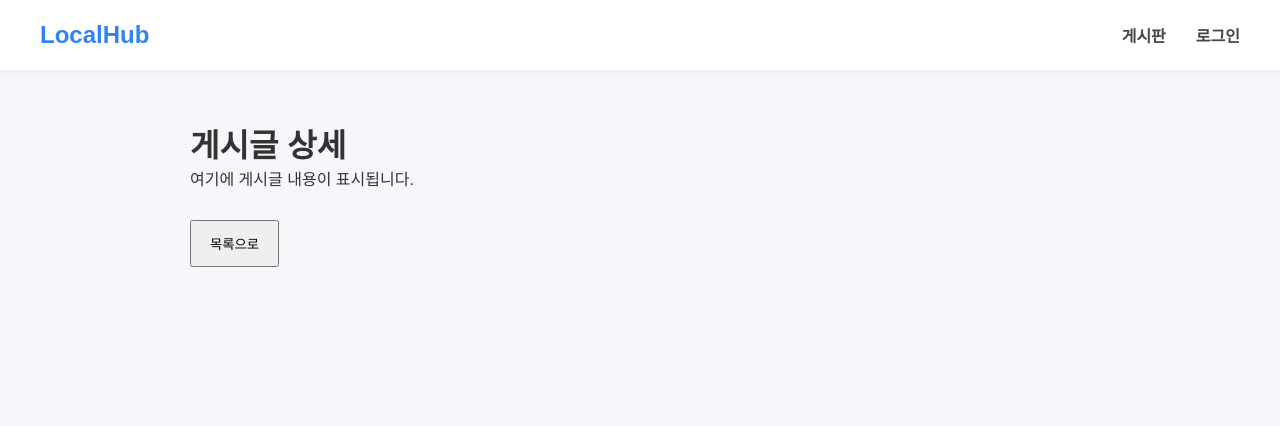
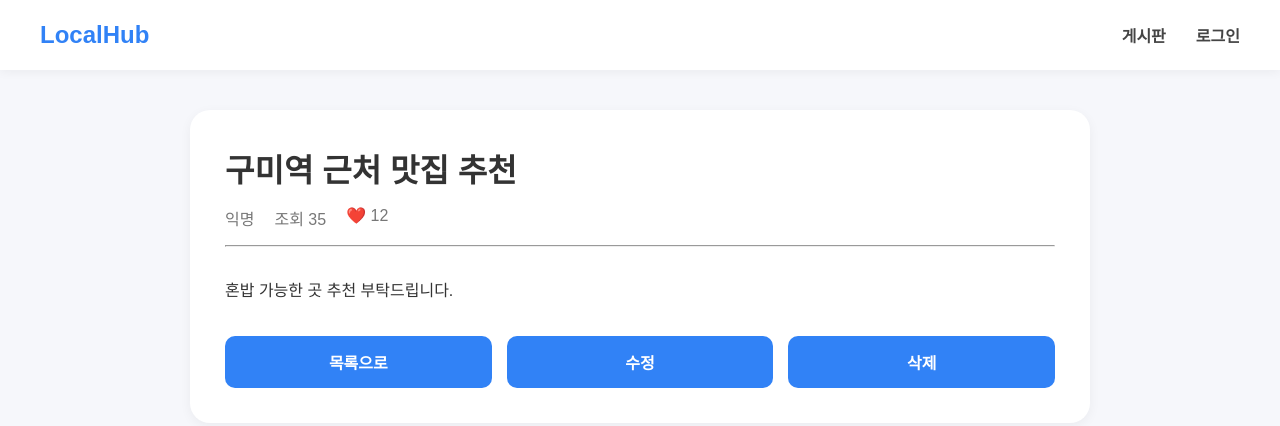
Before and after one commit to ongdikk/local-hub, a Vue app: page /post/1 in a window 1280 px wide. Shown: the top 426 px of the page. Built offline with nearby package versions, Linux system fonts and the light colour scheme.

Commit message:
Feat(Board): 게시글 상세 조회 기능 구현

```diff
--- a/src/servives/boardApi.js
+++ b/src/servives/boardApi.js
@@ -58,3 +58,9 @@ export async function createPost(post) {
     ...post,
   }
 }
+
+export async function getPostById(id) {
+
+    return posts.find(post => post.id === Number(id))
+
+}
--- a/src/stores/board.js
+++ b/src/stores/board.js
@@ -1,6 +1,6 @@
 import { defineStore } from "pinia"
 
-import { getPosts, createPost } from "@/servives/boardApi"
+import { getPosts, createPost, getPostById } from "@/servives/boardApi"
 
 export const useBoardStore = defineStore("board", {
 
@@ -22,6 +22,11 @@ export const useBoardStore = defineStore("board", {
 
             const newPost = await createPost(post)
             this.posts.unshift(newPost)
+        },
+
+        async findPost(id){
+
+            return await getPostById(id)
         }
 
     }
--- a/src/views/PostDetailView.vue
+++ b/src/views/PostDetailView.vue
@@ -2,25 +2,57 @@
 
 <Header />
 
-<div class="container">
+<div class="container" v-if="post">
 
-<h1>
+    <div class="card">
 
-게시글 상세
+        <h1>
 
-</h1>
+            {{ post.title }}
 
-<p>
+        </h1>
 
-여기에 게시글 내용이 표시됩니다.
+        <div class="meta">
 
-</p>
+            <span>익명</span>
 
-<button @click="goBack">
+            <span>조회 {{ post.views }}</span>
 
-목록으로
+            <span>❤️ {{ post.likes }}</span>
 
-</button>
+        </div>
+
+        <hr>
+
+        <p class="content">
+
+            {{ post.content }}
+
+        </p>
+
+        <div class="buttons">
+
+            <BaseButton @click="goBoard">
+
+                목록으로
+
+            </BaseButton>
+
+            <BaseButton @click="editPost">
+
+                수정
+
+            </BaseButton>
+
+            <BaseButton @click="deletePost">
+
+                삭제
+
+            </BaseButton>
+
+        </div>
+
+    </div>
 
 </div>
 
@@ -28,19 +60,45 @@
 
 <script setup>
 
-import { useRouter,useRoute } from 'vue-router'
+import { ref,onMounted } from "vue"
 
-import Header from '@/components/common/Header.vue'
+import { useRouter,useRoute } from "vue-router"
 
-const router=useRouter()
+import Header from "@/components/common/Header.vue"
 
-const route=useRoute()
+import BaseButton from "@/components/common/BaseButton.vue"
 
-console.log(route.params.id)
+import { useBoardStore } from "@/stores/board"
 
-function goBack(){
+const router = useRouter()
+
+const route = useRoute()
+
+const boardStore = useBoardStore()
+
+const post = ref(null)
+
+onMounted(async()=>{
+
+    post.value = await boardStore.findPost(route.params.id)
+
+})
+
+function goBoard(){
 
     router.push("/board")
+
+}
+
+function editPost(){
+
+    alert("STEP 8에서 구현합니다.")
+
+}
+
+function deletePost(){
+
+    alert("STEP 9에서 구현합니다.")
 
 }
 
@@ -50,17 +108,49 @@ function goBack(){
 
 .container{
 
-width:900px;
+    width:900px;
 
-margin:50px auto;
+    margin:40px auto;
 
 }
 
-button{
+.card{
 
-margin-top:30px;
+    background:white;
 
-padding:12px 18px;
+    border-radius:20px;
+
+    padding:35px;
+
+    box-shadow:0 3px 12px rgba(0,0,0,.05);
+
+}
+
+.meta{
+
+    display:flex;
+
+    gap:20px;
+
+    color:#777;
+
+    margin:15px 0;
+
+}
+
+.content{
+
+    margin:30px 0;
+
+    line-height:1.8;
+
+}
+
+.buttons{
+
+    display:flex;
+
+    gap:15px;
 
 }
 
```
